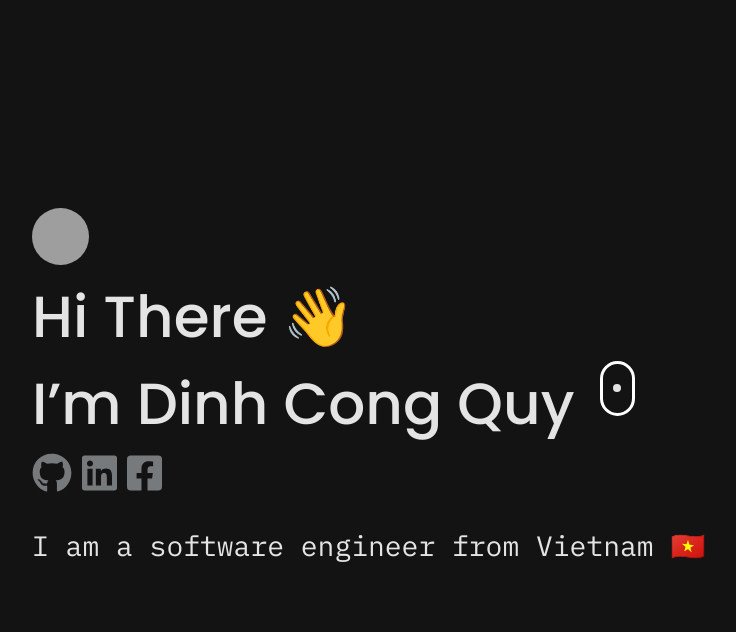
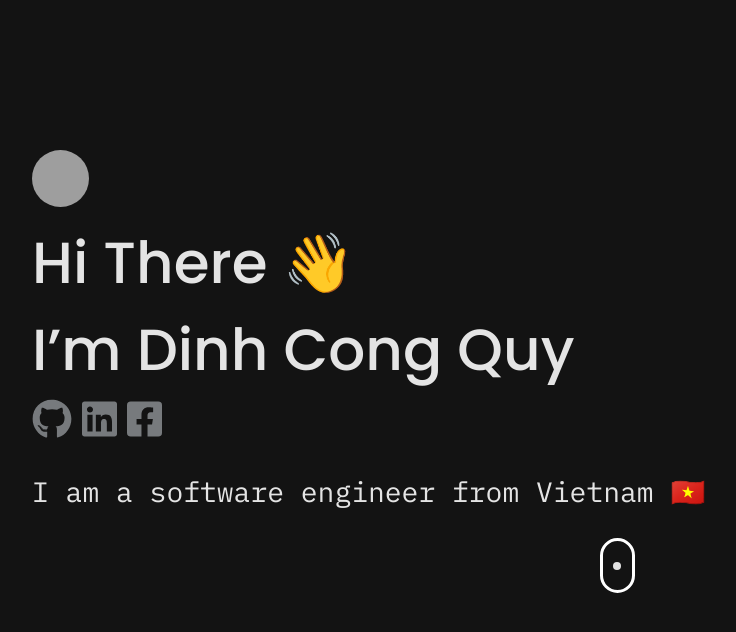
Before and after one commit to quyctd/quyctd.github.io, a React (Create React App) app: page / in a window 1280 px wide. Shown: the top 632 px of the page, without its empty margins (23-759 px from the left). Built offline with nearby package versions, Linux system fonts and the light colour scheme; grey boxes are pictures that could not be loaded.

Commit message:
re-styling

```diff
--- a/src/components/index.module.scss
+++ b/src/components/index.module.scss
@@ -23,10 +23,9 @@
 }
 
 .main {
-  display: flex;
+  position: relative;
   height: 100vh;
-  justify-content: center;
-  flex-direction: column;
+  margin-top: 150px;
 }
 
 .avatar {
```
